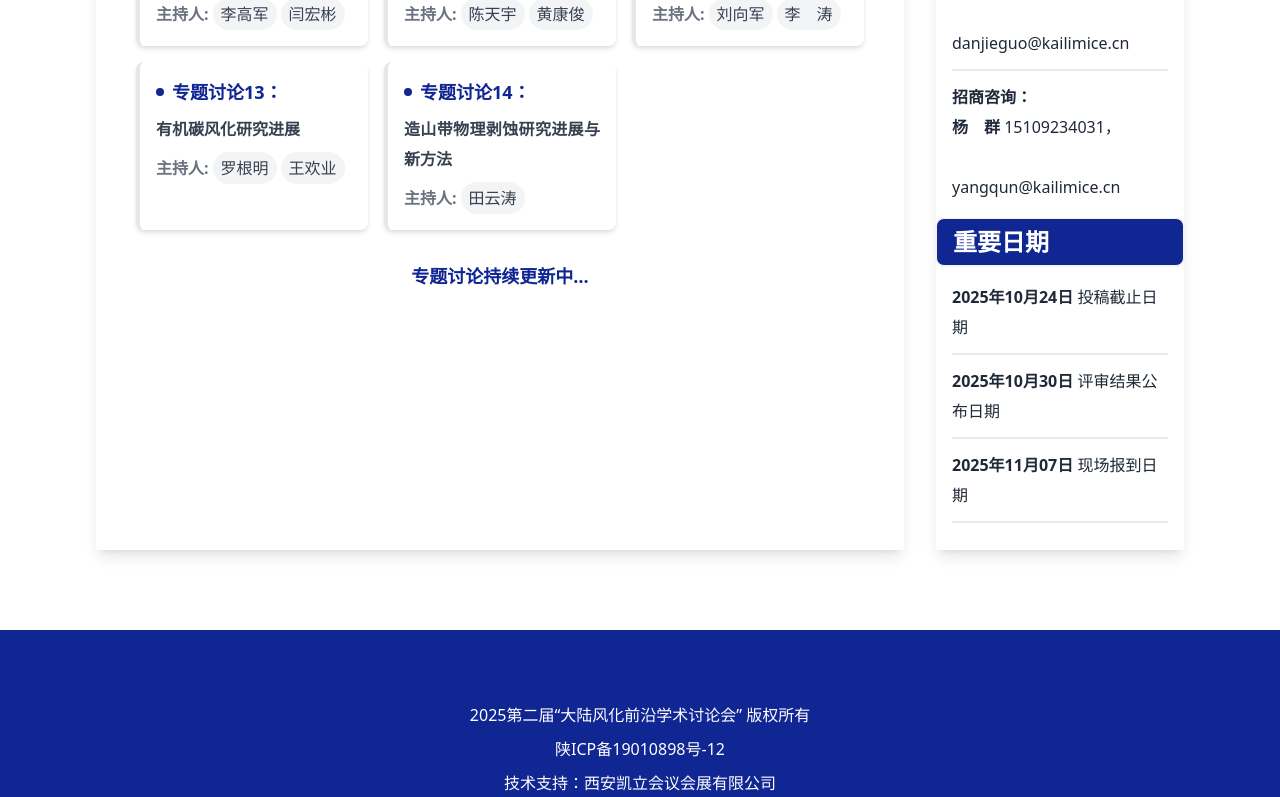
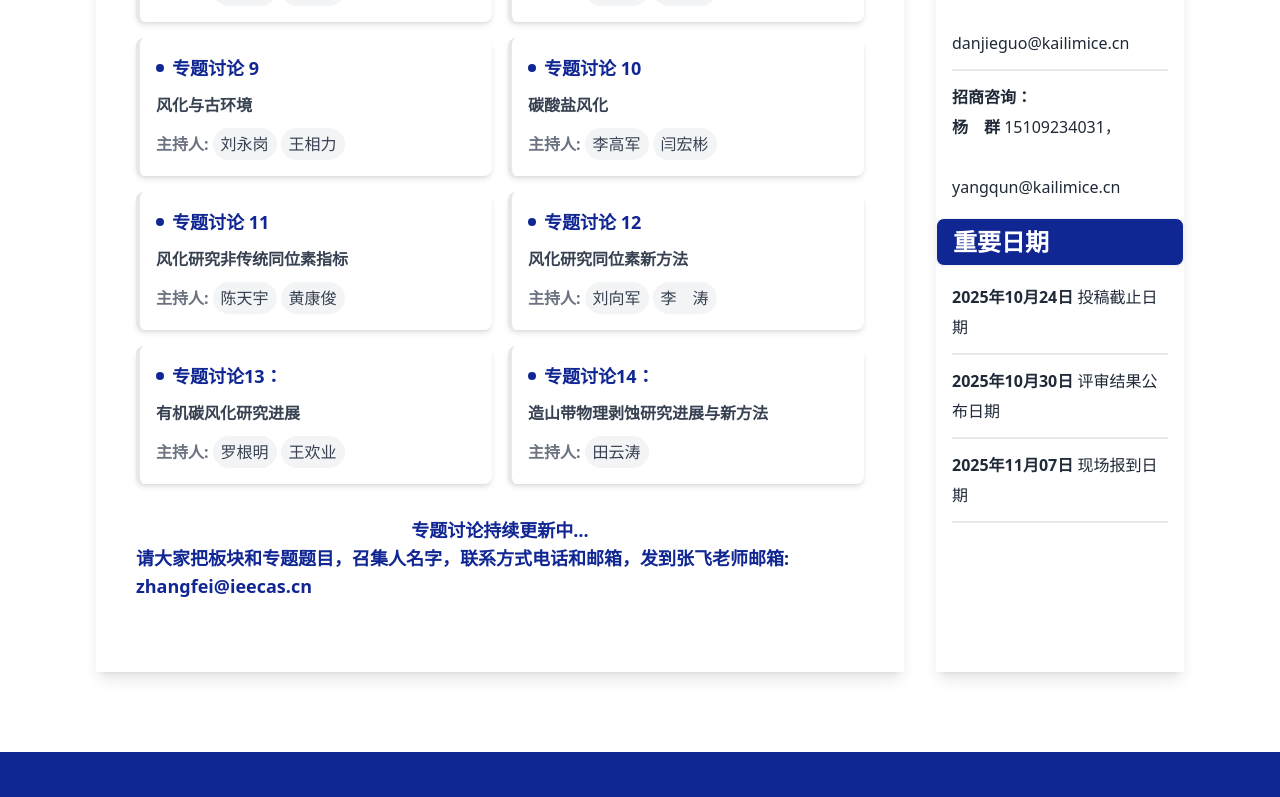
Before and after one commit to hutong9/Weathering2025, a Nuxt app: page /theme in a window 1280 px wide. Shown: the part 996-1793 px from the top of the page. Built offline with nearby package versions, Linux system fonts and the light colour scheme.

Commit message:
增加14

```diff
--- a/components/AppTheme.vue
+++ b/components/AppTheme.vue
@@ -315,7 +315,7 @@
 
 
 
-      <div class="grid grid-cols-1 md:grid-cols-2 lg:grid-cols-3 gap-4 mt-6">
+      <div class="grid grid-cols-1 md:grid-cols-2 lg:grid-cols-2 gap-4 mt-6">
         <div class="bg-white rounded-lg shadow-md p-4 border-l-4  hover:shadow-lg transition-all duration-300">
           <div class="flex items-center mb-2">
             <div class="w-2 h-2 bg-[#102693] rounded-full mr-2"></div>
@@ -517,6 +517,8 @@
       <div class="w-full flex flex-col items-center justify-center py-8">
         <!-- <img src="https://picsum.photos/120/80" alt="专题更新中" class="mb-4 rounded shadow" /> -->
         <span class="text-lg text-[#102693] font-semibold">专题讨论持续更新中…</span>
+        <span class="text-lg text-[#102693] font-semibold">请大家把板块和专题题目，召集人名字，联系方式电话和邮箱，发到张飞老师邮箱:
+          zhangfei@ieecas.cn</span>
       </div>
 
 
--- a/pages/index.vue
+++ b/pages/index.vue
@@ -347,6 +347,7 @@
           </div>
           <br>
           <p class=" animate__animated animate__bounceInUp">板块讨论持续更新中……</p>
+          <p class="text-lg text-[#102693] font-semibold">请大家把板块和专题题目，召集人名字，联系方式电话和邮箱，发到张飞老师邮箱: zhangfei@ieecas.cn</p>
           <br>
 
           <p class=" animate__animated animate__bounceInUp">本次会议将从以上议题中评选出当前大陆风化领域的10大重点科学问题，并在专辑中给予优先介绍。</p>
```
